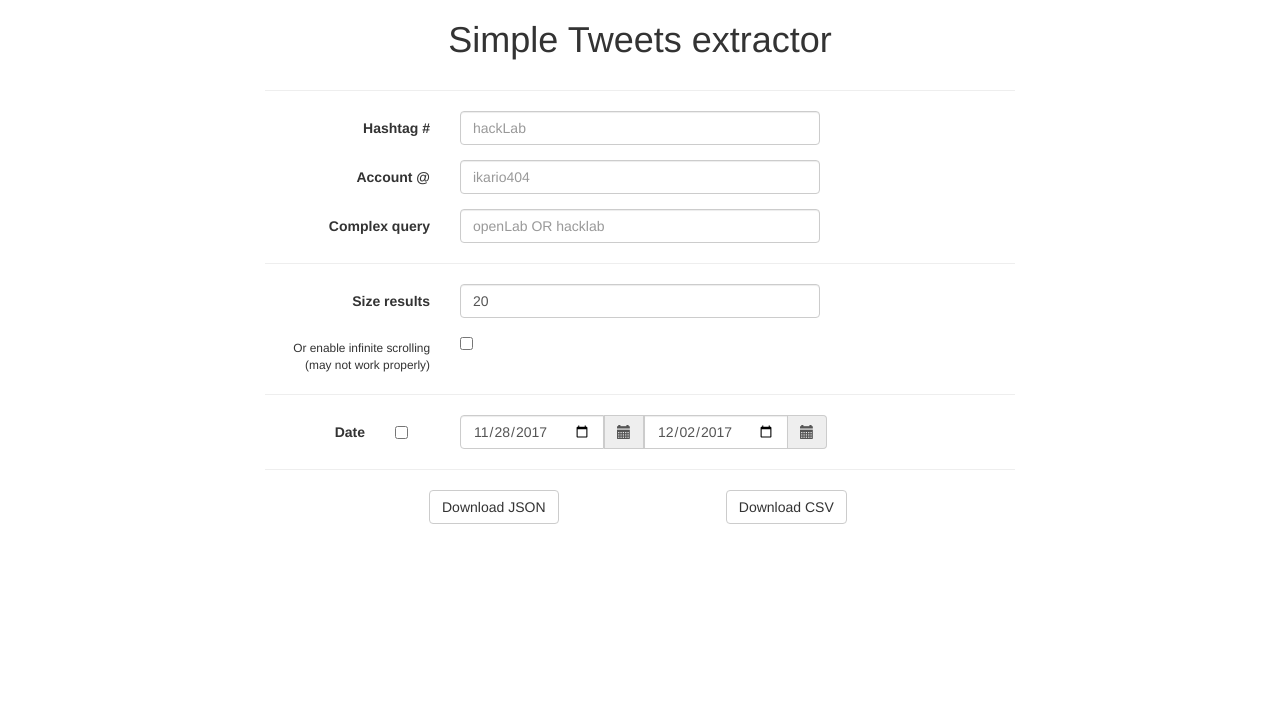
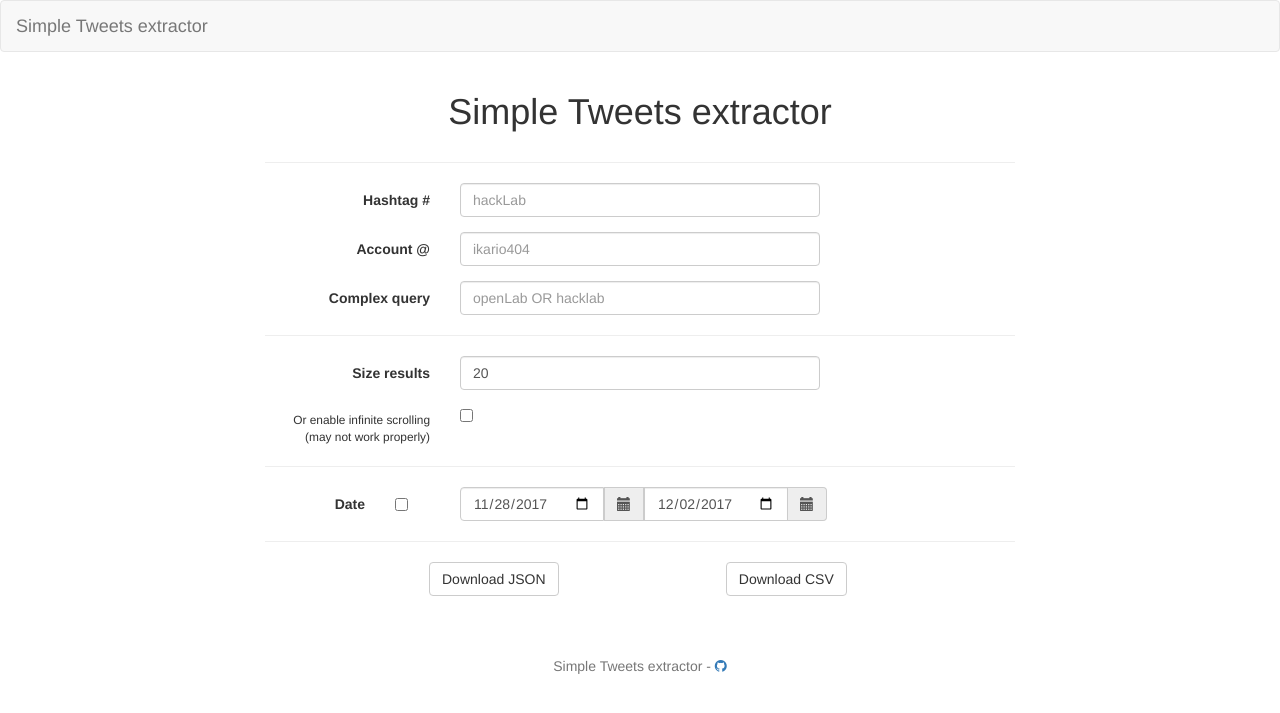
Before and after one commit to GovernorUnfortunable/cortext-pytheas-tweets, a Flask app: page / in a window 1280 px wide. Shown: the top 713 px of the page. Run offline with Flask 2, Linux system fonts and the light colour scheme; some libraries are stand-ins or nearby versions.

Commit message:
some html and fixes

```diff
--- a/app.py
+++ b/app.py
@@ -9,6 +9,7 @@ from flask import send_file
 from flask import Response
 from flask import jsonify
 from flask_bootstrap import Bootstrap
+
 from twitterscraper import query_tweets
 
 def create_app():
--- a/conf/conf_default.json
+++ b/conf/conf_default.json
@@ -1,6 +1,4 @@
 {
-  "VENDOR":"",
-  "VENDOR_AUTH":"",
   "PORT":8080,
   "redirect_uri": "",
   "grant_host_url": "",
--- a/templates/base.html
+++ b/templates/base.html
@@ -4,34 +4,38 @@
 
    Deriving from bootstap/base.html gives us a basic page scaffoling.
 
-   You can find additional information about template inheritance at
+   https://pythonhosted.org/Flask-Bootstrap/
+   https://jinja.pocoo.org/docs/templates/#template-inheritance
+#}
 
-   http://jinja.pocoo.org/docs/templates/#template-inheritance
-#}
 {%- extends "bootstrap/base.html" %}
 
-{# We also set a default title, usually because we might forget to set one.
-   In our sample app, we will most likely just opt not to change it #}
-{% block title %}Tweets recuperator{% endblock %}
+{% block title %}Simple Tweets extractor{% endblock %}
+{% import "bootstrap/fixes.html" as fixes %}
+{% set title = self.title() %}
+{% set github_cred = 'https://github.com/cortext/cortext-pytheas-tweets' %}
 
-{# While we are at it, we also enable fixes for legacy browsers. First we
-   import the necessary macros: #}
-{% import "bootstrap/fixes.html" as fixes %}
 
-{# Then, inside the head block, we apply these. To not replace the header,
-   ``super()`` is used: #}
 {% block head %}
-{{super()}}
+  {{super()}}
+  <link rel="stylesheet" type="text/css" href="https://maxcdn.bootstrapcdn.com/font-awesome/4.7.0/css/font-awesome.min.css">
+  {{fixes.ie8()}}
+{% endblock %}
 
-{#- Docs: http://pythonhosted.org/Flask-Bootstrap/macros.html#fixes
-   The sample application already contains the required static files. #}
-{{fixes.ie8()}}
-{%- endblock %}
 
-{# Adding our own CSS files is also done here. Check the documentation at
-   http://pythonhosted.org/Flask-Bootstrap/basic-usage.html#available-blocks
-   for an overview. #}
-{% block styles -%}
-    {{super()}}  {# do not forget to call super or Bootstrap's own stylesheets
-                    will disappear! #}
+{% block content %}
+    {% block navbar %}
+      {% include 'nav.html' %}
+  {% endblock navbar %}
+
+    {{super()}}
+
+  {% block footer %}
+      {% include 'footer.html' %}
+  {% endblock footer %}
+{% endblock content %}
+
+
+{% block scripts %}
+    {{super()}}
 {% endblock %}
--- /dev/null
+++ b/templates/footer.html
@@ -0,0 +1,9 @@
+<div class="footer">
+    <div class="container" style="padding-top: 60px;">
+        <p class="text-muted text-center">{{ title }} -
+          <a href="{{ github_cred }}">
+            <i class="fa fa-github" aria-hidden="true"></i>
+          </a>
+        </p>
+    </div>
+</div>
--- a/templates/home.html
+++ b/templates/home.html
@@ -1,12 +1,6 @@
 {% extends "base.html" %}
-
-
 {% block page_name %}Index{% endblock %}
-
-
 {% block content %}
-
-
     <div class="container">
 
         <div class="row">
@@ -15,26 +9,20 @@
             </div>
         </div>
 
-
         <div class="row">
             <div class="col-md-offset-2 col-md-8">
                 <hr/>
             </div>
         </div>
-
         <div class="row">
             <div class="col-md-offset-2 col-md-8 ">
                 <form id="twt_form" method="POST" action="/processing" class="form-horizontal">
-
                     <div class="form-group">
                         <label class="col-xs-3 control-label">Hashtag #</label>
-
                         <div class="col-xs-6">
                             <input type="text" class="form-control" name="hashtag" placeholder="hackLab" />
                         </div>
                     </div>
-
-
                     <div class="form-group">
                         <label class="col-xs-3 control-label">Account @</label>
 
@@ -42,8 +30,6 @@
                             <input type="text" class="form-control" name="account" placeholder="ikario404" />
                         </div>
                     </div>
-
-
                     <div class="form-group">
                         <label class="col-xs-3 control-label">Complex query </label>
 
@@ -51,9 +37,7 @@
                             <input type="text" class="form-control" name="query" placeholder="openLab OR hacklab" />
                         </div>
                     </div>
-
                     <hr>
-
                     <div class="form-group">
                         <label class="col-xs-3 control-label">Size results</label>
 
@@ -61,7 +45,6 @@
                             <input type="number" class="form-control" name="size" step="20" value="20">
                         </div>
                     </div>
-
                     <div class="form-group">
                         <small class="col-xs-3 control-label">Or enable infinite scrolling <br> (may not work properly)</small>
 
@@ -69,18 +52,14 @@
                             <input type="checkbox" name="infinite" value="enabled">
                         </div>
                     </div>
-
                     <hr>
-
                     <div class="form-group">
                         <label class="col-xs-2 control-label">Date</label>
-
                         <div class="col-xs-1">
                             <label class="center-block checkbox-inline">
                                 <input type="checkbox" name="date" value="enabled">
                             </label>
                         </div>
-
                         <div class="col-xs-6 date">
                             <div class="input-group input-append date" id="datePicker">
                                 <input type="date" class="form-control" name="date_start" value="2017-11-28" />
@@ -90,13 +69,10 @@
                             </div>
                         </div>
                     </div>
-
                     <hr>
-
                 </form>
             </div>
         </div>
-
         <div class="row">
             <div class="col-md-offset-3 col-md-3">
                 <button type="submit" form="twt_form" name="datatype" value="json" class="center-block btn btn-default">Download JSON</button>
@@ -105,7 +81,12 @@
                 <button type="submit" form="twt_form" name="datatype" value="csv" class=" center-block btn btn-default">Download CSV</button>
             </div>
         </div>
-
     </div>
 
+
+    {% block footer %}
+        {{super()}}
+    {% endblock footer %}
+
+
 {% endblock %}
--- a/templates/nav.html
+++ b/templates/nav.html
@@ -1,29 +1,7 @@
-{% block navbar %}
-  <nav class="navbar navbar-default">
+<nav class="navbar navbar-default">
     <div class="container-fluid">
-      <div class="navbar-header">
-        <a class="navbar-brand" href="/">Pytheas</a>
-      </div>
-
-      {%- if request.path != "/login" %}
-        <div class="collapse navbar-collapse" id="bs-example-navbar-collapse-1">
-          <ul class="nav navbar-nav navbar-right">
-            <li class="dropdown">
-                <a href="#" class="dropdown-toggle" data-toggle="dropdown" role="button" aria-haspopup="true" aria-expanded="false">Pytheas services <span class="caret"></span></a>
-                <ul class="dropdown-menu">
-                  <li><a href="#">Youtube</a></li>
-                  <li><a href="#">Tweeter</a></li>
-                  <li><a href="#">Facebook</a></li>
-                  <li role="separator" class="divider"></li>
-                  <li class="dropdown-header">Configuration</li>
-                  <li {%- if request.path == "/manage" %} class="active"{% endif %}><a href="/manage">Data</a></li>
-                  <li {%- if request.path == "/config" %} class="active"{% endif %}><a href="/config">Api keys</a></li>
-                </ul>
-            </li>
-          </ul>
+        <div class="navbar-header">
+            <a class="navbar-brand" href="/">{{ title }}</a>
         </div>
-      {% endif %}
-
     </div>
-  </nav>
-{% endblock %}
+</nav>
```
Also changed, not shown: 2 other files. Lines whose indentation alone changed are shown as unchanged.
